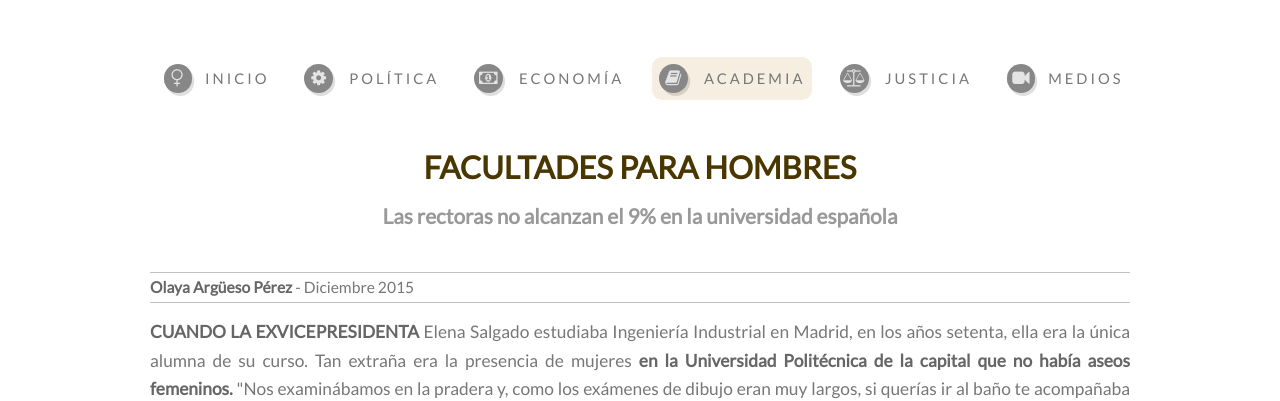
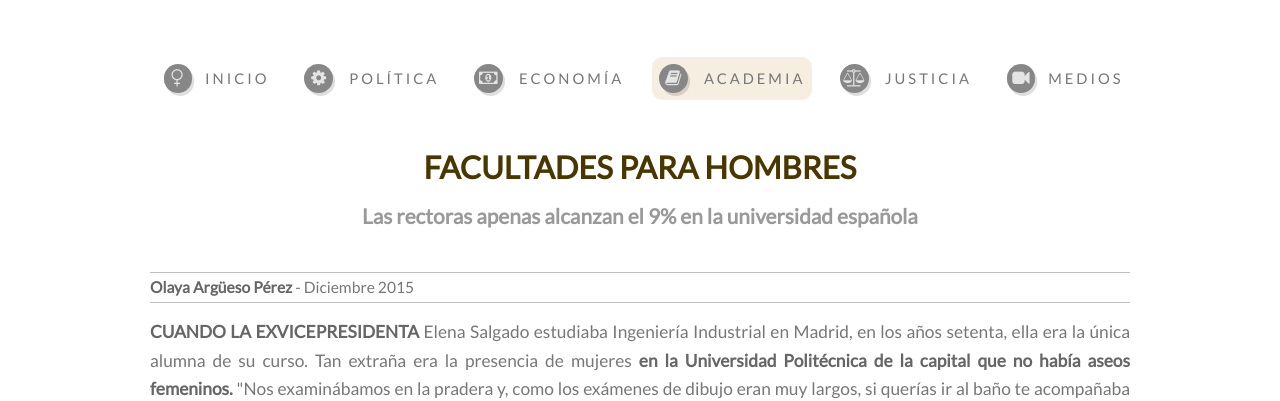
Before and after one commit to medialab-prado/3tpd-mapa-poder-femenino, a Jekyll site: the page built from academia/universidades.html, in a window 1280 px wide and 900 px high. Shown: the top 401 px of the window. Built offline with Jekyll 4.4.1, drawn with Linux system fonts in a browser that asks for light colours.

Commit message:
Modificación del subtítulo

```diff
--- a/academia/universidades.html
+++ b/academia/universidades.html
@@ -9,7 +9,7 @@ section: academia
 </header>
 <!-- Post -->
 <article class="box post">
-	<section class="subtitle">Las rectoras no alcanzan el 9% en la
+	<section class="subtitle">Las rectoras apenas alcanzan el 9% en la
 		universidad española</section>
 
 	<section class="author">
```
